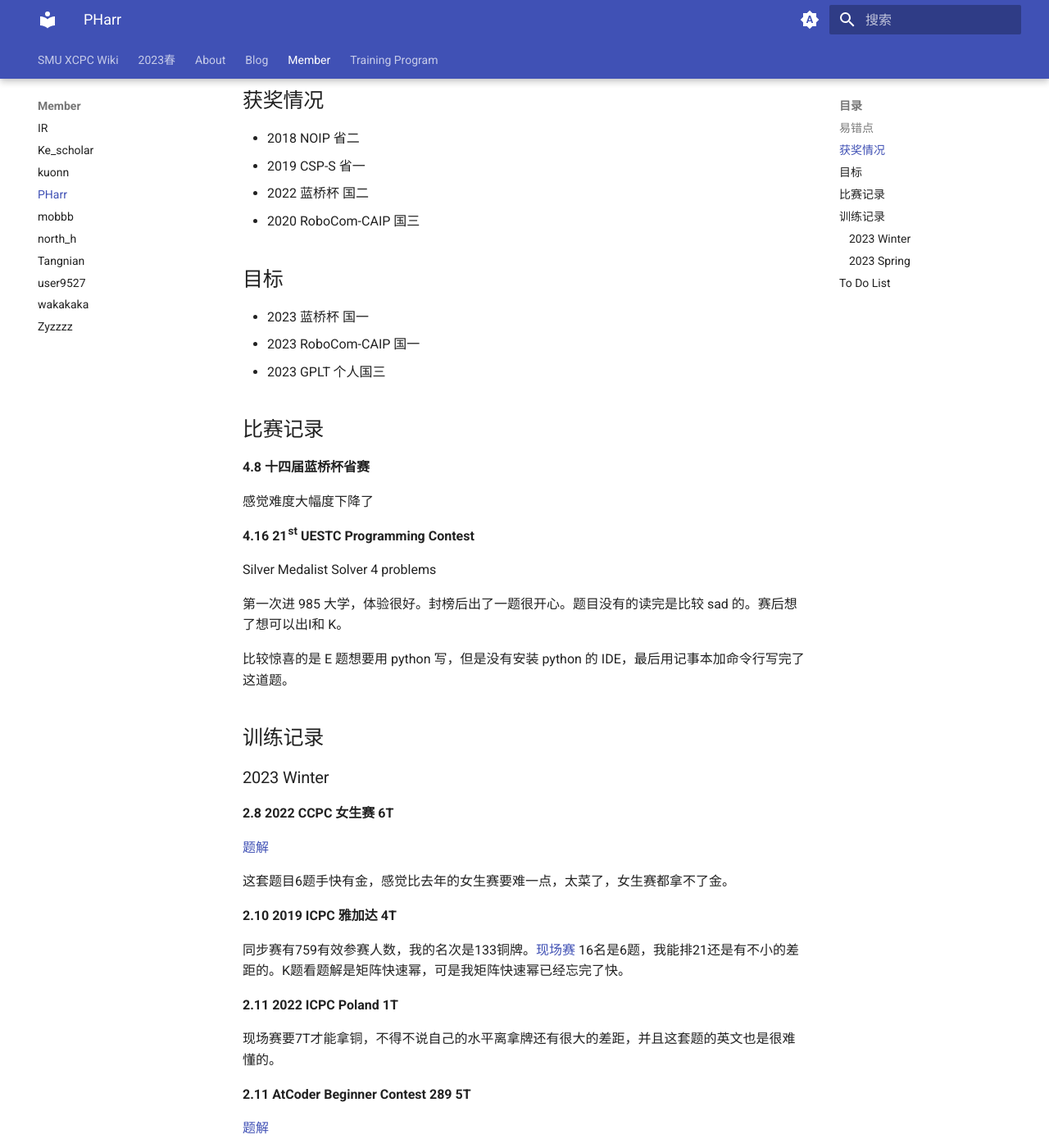
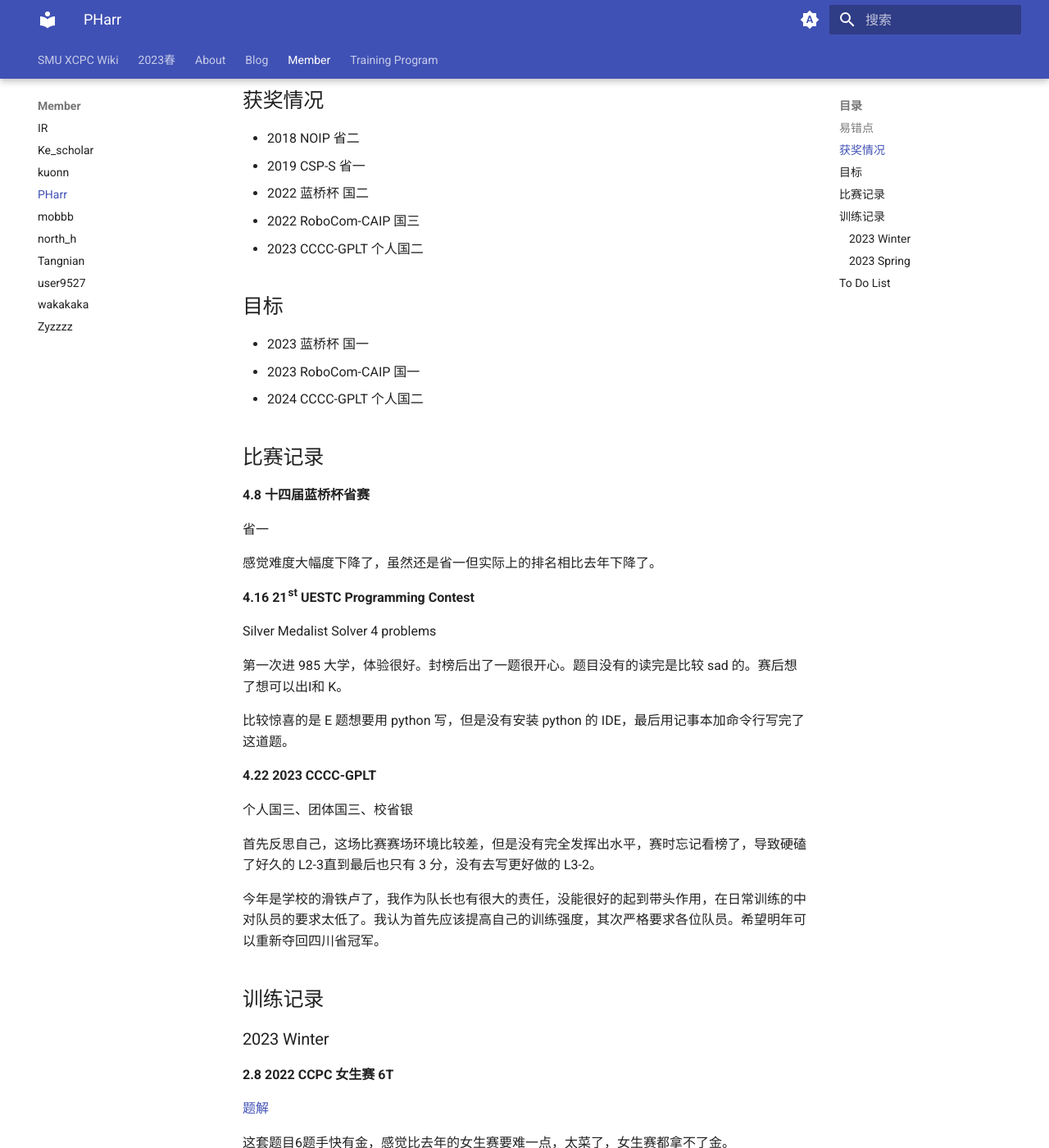
Before and after one commit to SMU-XCPC/wiki, an MkDocs documentation site: the page built from docs/Member/PHarr.md, in a window 1280 px wide and 1400 px high, scrolled down 884 px. Shown: the whole window at 82% size. Built offline with MkDocs 1.6.1 and Material for MkDocs 9.7.7, drawn with Linux system fonts in a browser that asks for light colours; some of the changed text lies outside the part shown.

Commit message:
Update PHarr.md

```diff
--- a/docs/Member/PHarr.md
+++ b/docs/Member/PHarr.md
@@ -31,19 +31,22 @@ email：xin.mai@forxmail.com
 - 2018 NOIP 省二
 - 2019 CSP-S 省一
 - 2022 蓝桥杯 国二
-- 2020 RoboCom-CAIP 国三
+- 2022 RoboCom-CAIP 国三
+- 2023 CCCC-GPLT 个人国二
 
 ## 目标
 
 - 2023 蓝桥杯 国一
 - 2023 RoboCom-CAIP 国一
-- 2023 GPLT 个人国三
+- 2024 CCCC-GPLT 个人国二
 
 ## 比赛记录
 
 **4.8 十四届蓝桥杯省赛**
 
-感觉难度大幅度下降了
+省一
+
+感觉难度大幅度下降了，虽然还是省一但实际上的排名相比去年下降了。
 
 **4.16 21st UESTC Programming Contest**
 
@@ -53,7 +56,13 @@ Silver Medalist Solver 4 problems
 
 比较惊喜的是 E 题想要用 python 写，但是没有安装 python 的 IDE，最后用记事本加命令行写完了这道题。
 
+**4.22 2023 CCCC-GPLT**
 
+个人国三、团体国三、校省银
+
+首先反思自己，这场比赛赛场环境比较差，但是没有完全发挥出水平，赛时忘记看榜了，导致硬磕了好久的 L2-3直到最后也只有 3 分，没有去写更好做的 L3-2。
+
+今年是学校的滑铁卢了，我作为队长也有很大的责任，没能很好的起到带头作用，在日常训练的中对队员的要求太低了。我认为首先应该提高自己的训练强度，其次严格要求各位队员。希望明年可以重新夺回四川省冠军。
 
 ## 训练记录
 
@@ -269,6 +278,14 @@ L3-1 看漏的一个重要条件有向图，痛失12分，不然这场是有可
 
 L3-1被假题意演了，最近几次的发挥都还算值比较稳定的可以上 200 分，希望今天天梯赛至少捞一个国三吧。听说难度会下降，希望有国二的。
 
+**4.21 牛客小白月赛71**
+
+**4.23 SMU Spring 2023 Trial Contest Round 9**
+
+[题解](https://www.cnblogs.com/PHarr/p/17346626.html)
+
+1h 不到 AK了比 18 年的 j 神快一点，总体来说难度不高。
+
 ## To Do List
 
 - [x] 2022 CCPC 女生赛 补题
```
